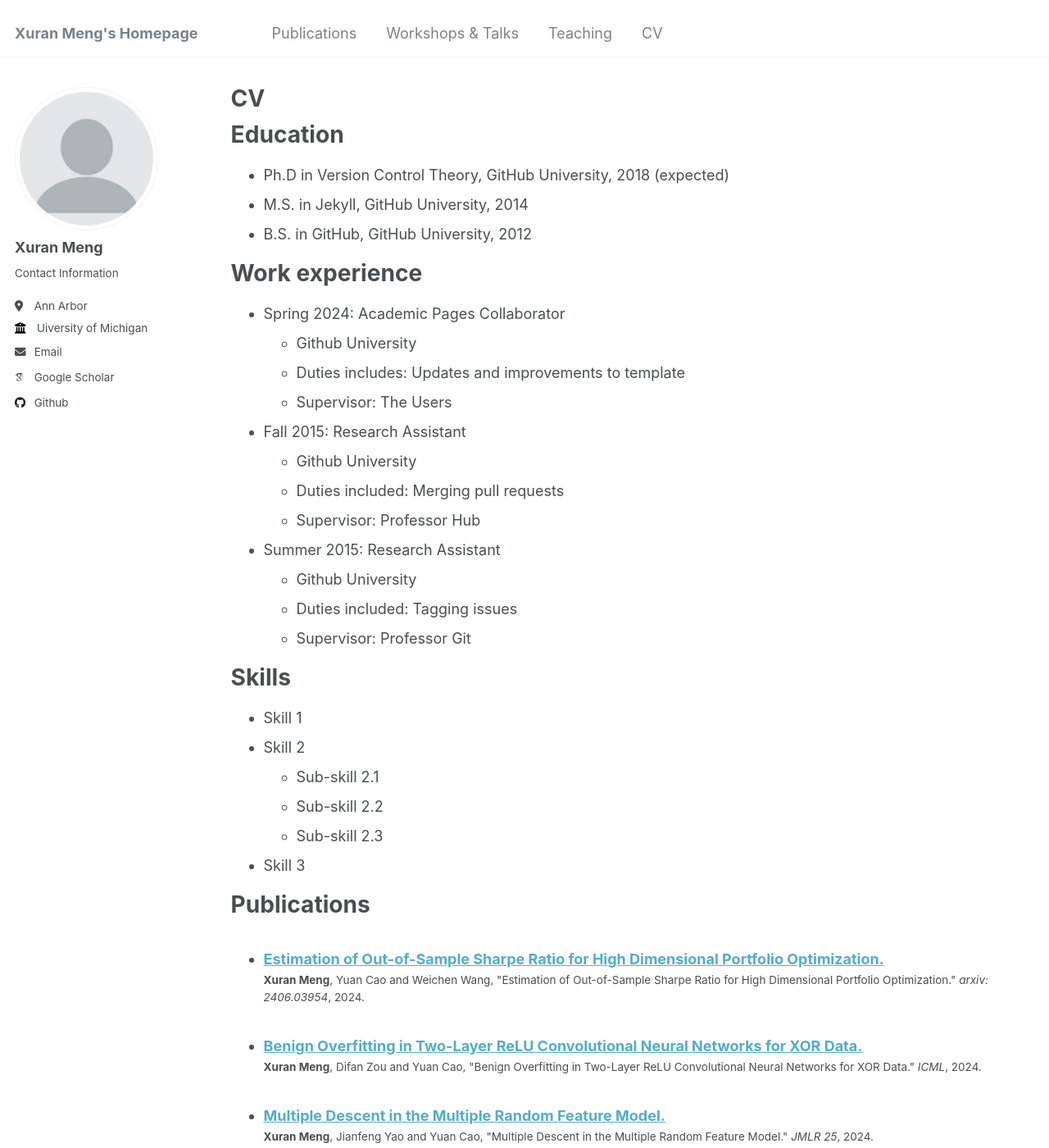
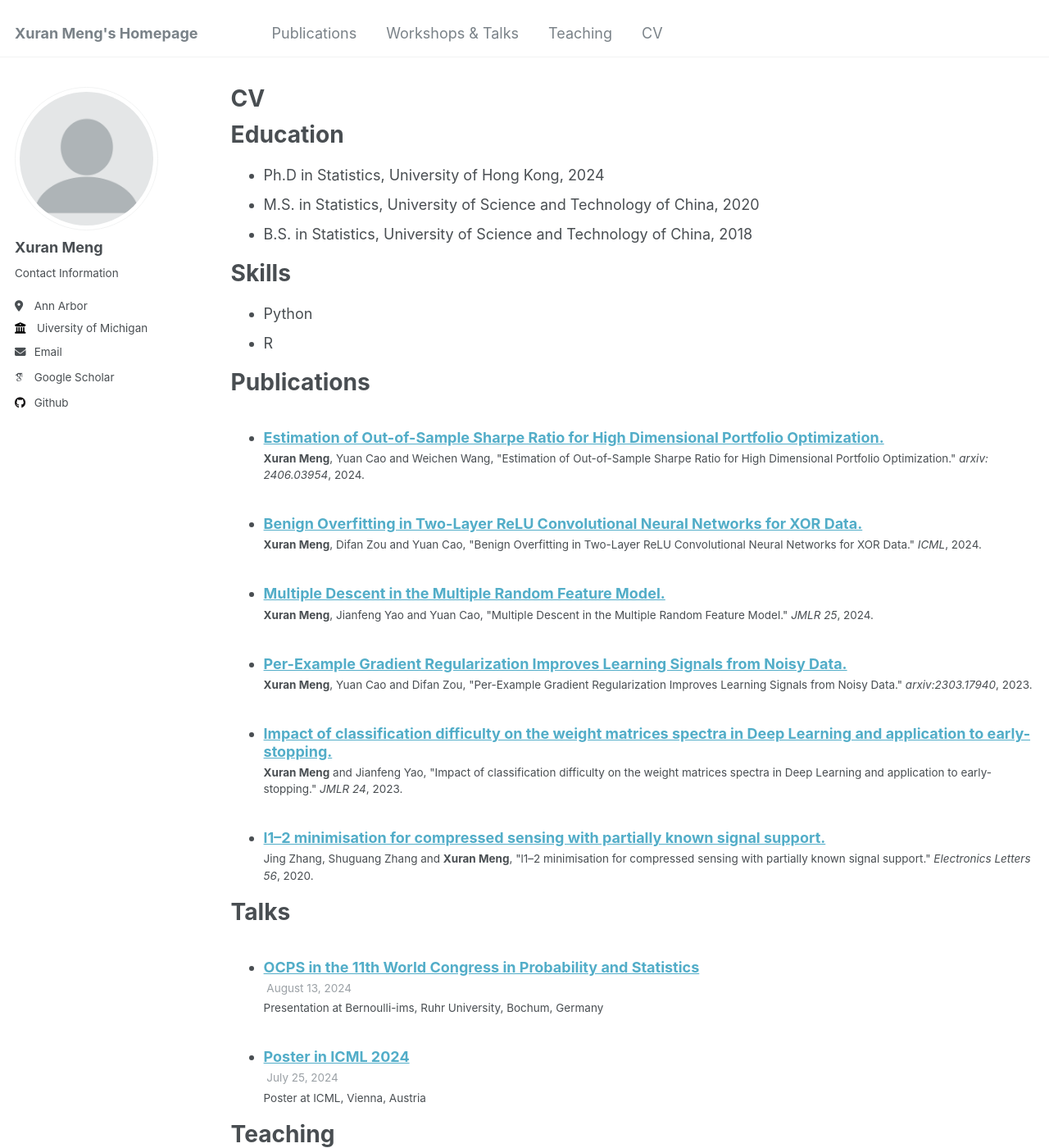
Before and after one commit to XuranMeng/XuranMeng.github.io, a Jekyll site: the page built from _pages/cv.md, in a window 1280 px wide and 1400 px high. Shown: the whole window at 82% size. Built offline with Jekyll 4.4.1, drawn with Linux system fonts in a browser that asks for light colours; some web fonts are replaced.

Commit message:
Update cv.md

```diff
--- a/_pages/cv.md
+++ b/_pages/cv.md
@@ -11,35 +11,17 @@ redirect_from:
 
 Education
 ======
-* Ph.D in Version Control Theory, GitHub University, 2018 (expected)
-* M.S. in Jekyll, GitHub University, 2014
-* B.S. in GitHub, GitHub University, 2012
+* Ph.D in Statistics, University of Hong Kong, 2024
+* M.S. in Statistics, University of Science and Technology of China, 2020
+* B.S. in Statistics, University of Science and Technology of China, 2018
 
-Work experience
-======
-* Spring 2024: Academic Pages Collaborator
-  * Github University
-  * Duties includes: Updates and improvements to template
-  * Supervisor: The Users
 
-* Fall 2015: Research Assistant
-  * Github University
-  * Duties included: Merging pull requests
-  * Supervisor: Professor Hub
-
-* Summer 2015: Research Assistant
-  * Github University
-  * Duties included: Tagging issues
-  * Supervisor: Professor Git
 
 Skills
 ======
-* Skill 1
-* Skill 2
-  * Sub-skill 2.1
-  * Sub-skill 2.2
-  * Sub-skill 2.3
-* Skill 3
+* Python
+* R
+
 
 Publications
 ======
```
